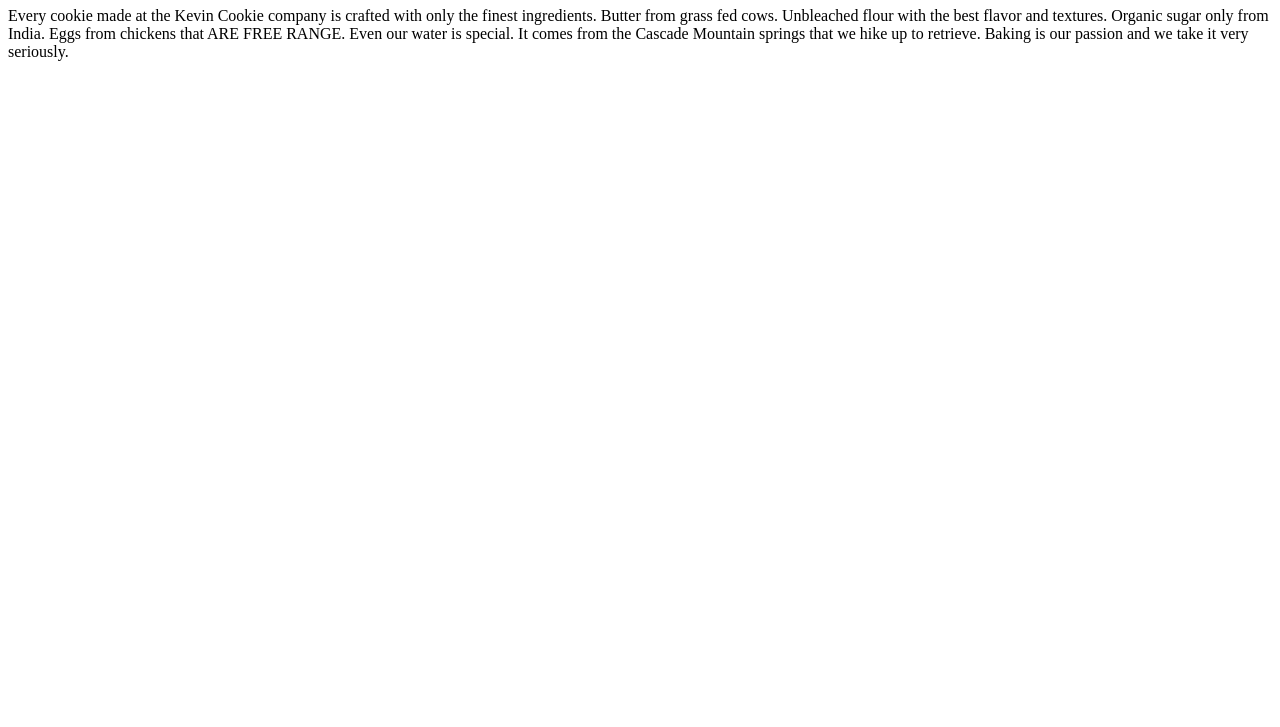
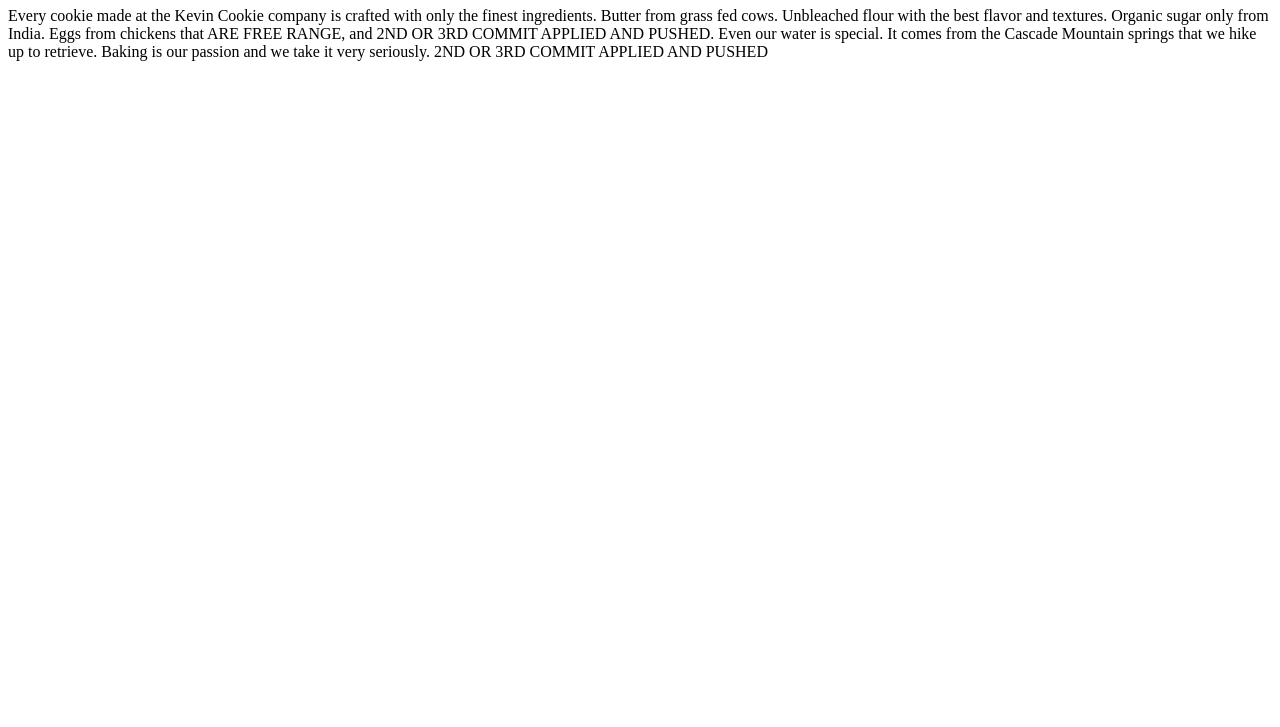
Before and after one commit to jayvee94/Practice-Project, a plain HTML site: page index.htm in a window 1280 px wide. Shown: the part 73-800 px from the top of the page. Drawn offline with Linux system fonts and the light colour scheme.

Commit message:
added 2nd or 3rd twice

```diff
--- a/index.htm
+++ b/index.htm
@@ -3,7 +3,9 @@
 <body>
 
 <h1>Deliciousness in every bite!</h1>
-<p>Every cookie made at the Kevin Cookie company is crafted with only the finest ingredients. Butter from grass fed cows. Unbleached flour with the best flavor and textures. Organic sugar only from India. Eggs from chickens that ARE FREE RANGE. Even our water is special. It comes from the Cascade Mountain springs that we hike up to retrieve. Baking is our passion and we take it very seriously.
+<p>Every cookie made at the Kevin Cookie company is crafted with only the finest ingredients. Butter from grass fed cows. Unbleached flour with the best flavor and textures. Organic sugar only from India. Eggs from chickens that ARE FREE RANGE, and 2ND OR 3RD COMMIT APPLIED AND PUSHED. Even our water is special. It comes from the Cascade Mountain springs that we hike up to retrieve. Baking is our passion and we take it very seriously.
+
+    2ND OR 3RD COMMIT APPLIED AND PUSHED
 </p>
 
 </body>
```
